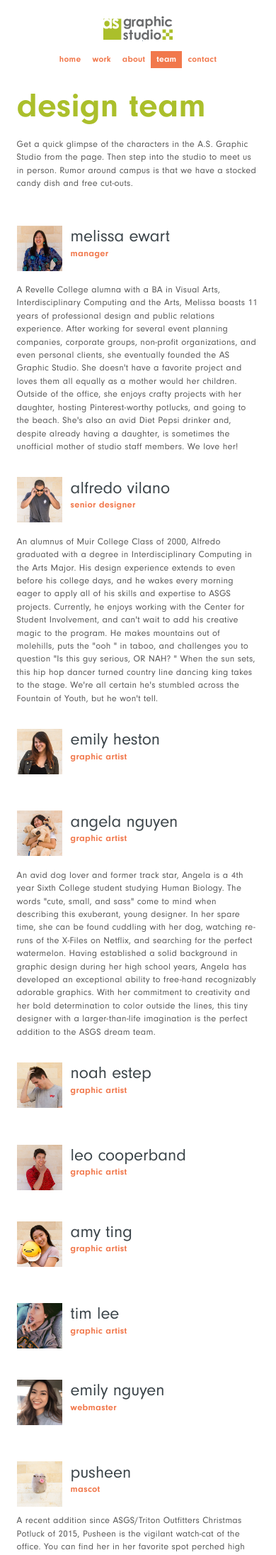
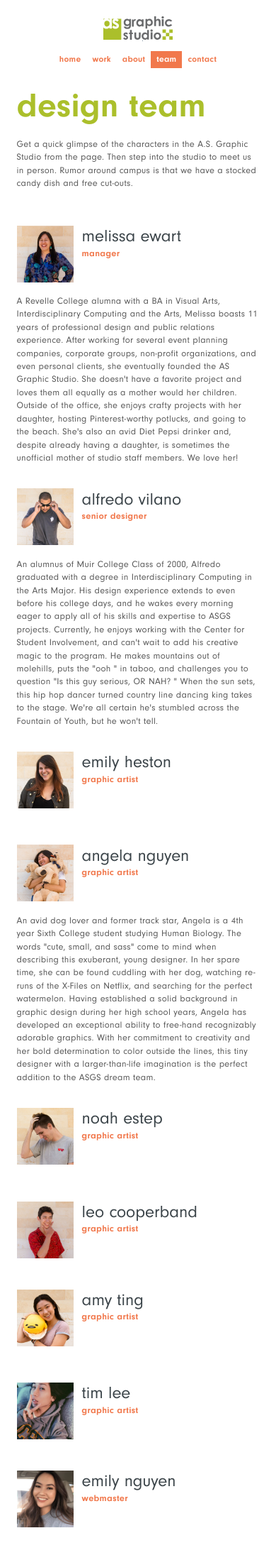
Before and after one commit to emilynguyen/asgs, a Jekyll site: the page built from team/index.html, in a window 390 px wide. Shown: the top 2191 px of the page at 71% size. Built offline with Jekyll 4.4.1, drawn with Linux system fonts in a browser that asks for light colours.

Commit message:
Bigger team photos on mobile

```diff
--- a/_sass/pages/_team.scss
+++ b/_sass/pages/_team.scss
@@ -38,7 +38,7 @@
     margin-bottom: 1rem;
   }
   img {
-    height: 8rem;
+    height: 10rem;
     margin-right: 1.5rem;
     transition: transform 0.3s;
     @include xs-up {
@@ -66,10 +66,6 @@
 #alumni-container {
   margin-top: 2rem;
   text-align: center;
-  /*
-  display: grid;
-  grid-gap: 4rem;
-  grid-template-columns: 1fr 1fr 1fr; */
   display: flex;
   justify-content: center;
   flex-wrap: wrap;
```
Also changed, not shown: 2 other files.
